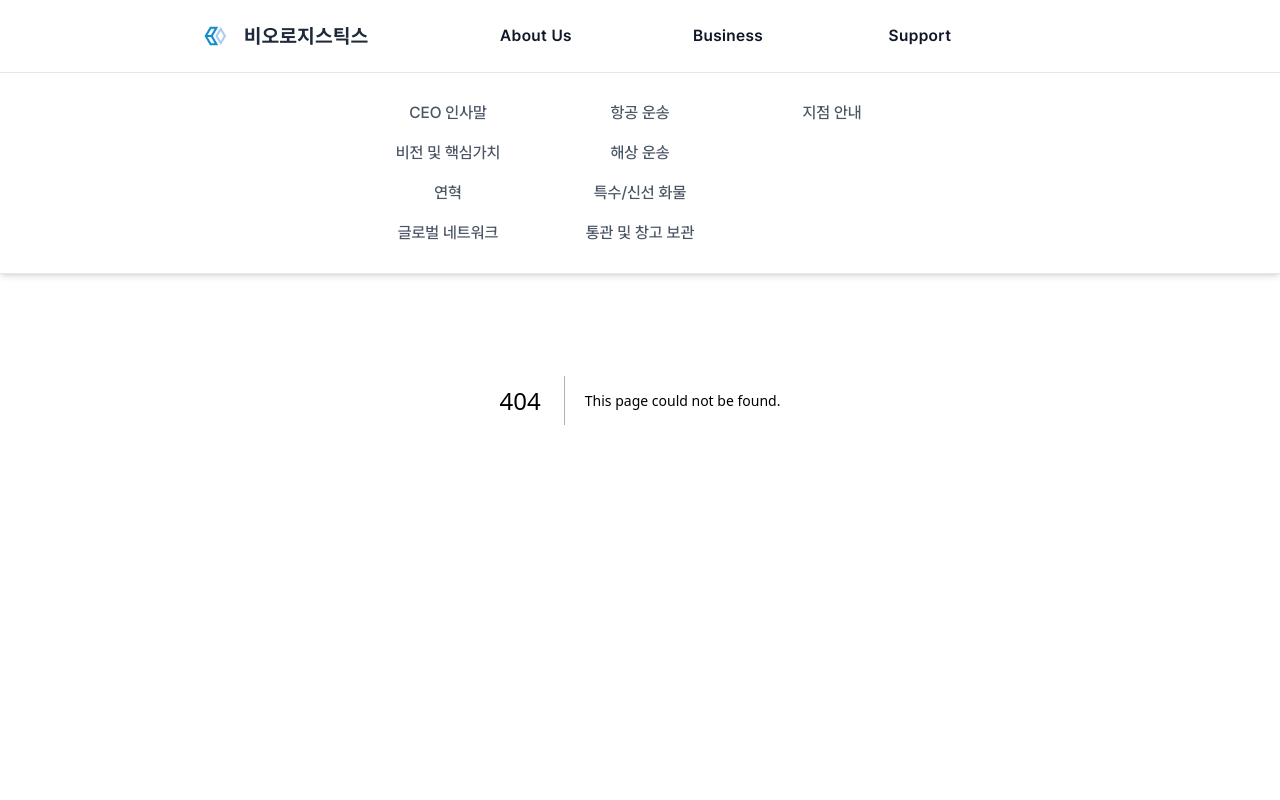
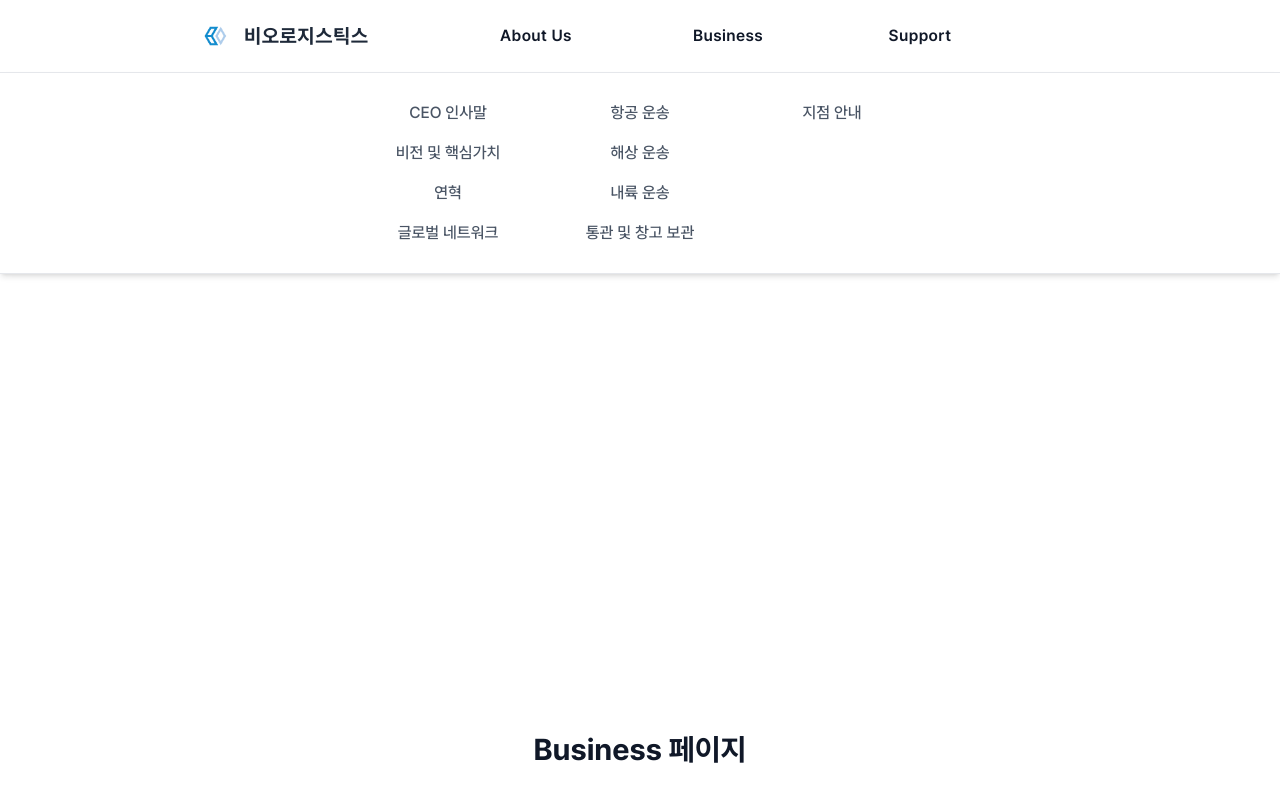
Before and after one commit to kdhqwe1030/bologistics, a Next.js app: page /business/air in a window 1280 px wide. Before the commit this address had no page. Shown: the top 800 px of the page. Built offline with nearby package versions, Linux system fonts and the light colour scheme.

Commit message:
feat: 상세 페이지 임의 구축

```diff
--- a/app/about/page.tsx
+++ b/app/about/page.tsx
@@ -1,7 +1,35 @@
 export default function AboutPage() {
   return (
-    <div className="flex min-h-screen w-full items-center justify-center bg-white pt-32">
-      <h1 className="text-3xl font-bold text-gray-900">About Us 페이지</h1>
+    <div className="flex w-full flex-col">
+      <section
+        id="ceo"
+        className="flex min-h-screen w-full scroll-mt-20 items-center justify-center bg-white pt-32"
+      >
+        <h1 className="text-3xl font-bold text-gray-900">CEO 인사말</h1>
+      </section>
+
+      <section id="vision" className="w-full scroll-mt-20">
+        <div className="flex min-h-screen w-full items-center justify-center bg-gray-50">
+          <h1 className="text-3xl font-bold text-gray-900">비전</h1>
+        </div>
+        <div className="flex min-h-screen w-full items-center justify-center bg-gray-50">
+          <h1 className="text-3xl font-bold text-gray-900">핵심가치</h1>
+        </div>
+      </section>
+
+      <section
+        id="history"
+        className="flex min-h-screen w-full  items-center justify-center bg-white"
+      >
+        <h1 className="text-3xl font-bold text-gray-900">연혁</h1>
+      </section>
+
+      <section
+        id="network"
+        className="flex min-h-screen w-full items-center justify-center bg-gray-50"
+      >
+        <h1 className="text-3xl font-bold text-gray-900">글로벌 네트워크</h1>
+      </section>
     </div>
   );
 }
--- /dev/null
+++ b/app/business/air/page.tsx
@@ -0,0 +1,7 @@
+export default function BusinessPage() {
+  return (
+    <div className="flex min-h-screen w-full items-center justify-center bg-white pt-32">
+      <h1 className="text-3xl font-bold text-gray-900">Business 페이지</h1>
+    </div>
+  );
+}
--- /dev/null
+++ b/app/business/inland/page.tsx
@@ -0,0 +1,7 @@
+export default function BusinessPage() {
+  return (
+    <div className="flex min-h-screen w-full items-center justify-center bg-white pt-32">
+      <h1 className="text-3xl font-bold text-gray-900">Business 페이지</h1>
+    </div>
+  );
+}
--- /dev/null
+++ b/app/business/layout.tsx
@@ -0,0 +1,68 @@
+"use client";
+
+import Link from "next/link";
+import { usePathname } from "next/navigation";
+
+const TABS = [
+  {
+    label: "항공 운송",
+    href: "/business/air",
+  },
+  {
+    label: "해상 운송",
+    href: "/business/sea",
+  },
+  {
+    label: "내륙 운송",
+    href: "/business/inland",
+  },
+  {
+    label: "통관 및 창고 보관",
+    href: "/business/warehouse",
+  },
+];
+
+export default function BusinessLayout({
+  children,
+}: {
+  children: React.ReactNode;
+}) {
+  const pathname = usePathname();
+
+  return (
+    <main className="min-h-screen bg-white pt-24">
+      {/* 탭바 영역 */}
+      <section className="mx-auto mt-16 w-full max-w-7xl px-6 lg:px-12">
+        <nav className="flex border-b border-gray-200">
+          {TABS.map((tab) => {
+            const isActive =
+              pathname === tab.href || pathname.startsWith(`${tab.href}/`);
+
+            return (
+              <Link
+                key={tab.href}
+                href={tab.href}
+                className={`relative flex-1 pb-5 text-center text-base transition-colors ${
+                  isActive
+                    ? "font-semibold text-gray-900"
+                    : "font-medium text-gray-400 hover:text-gray-700"
+                }`}
+              >
+                {tab.label}
+
+                {isActive && (
+                  <span className="absolute bottom-[-1px] left-0 h-0.5 w-full bg-[#1688CA]" />
+                )}
+              </Link>
+            );
+          })}
+        </nav>
+      </section>
+
+      {/* 각 페이지 내용 */}
+      <section className="mx-auto w-full max-w-7xl px-6 py-20 lg:px-12">
+        {children}
+      </section>
+    </main>
+  );
+}
--- a/app/business/page.tsx
+++ b/app/business/page.tsx
@@ -1,7 +1,5 @@
 export default function BusinessPage() {
   return (
-    <div className="flex min-h-screen w-full items-center justify-center bg-white pt-32">
-      <h1 className="text-3xl font-bold text-gray-900">Business 페이지</h1>
-    </div>
+    <div className="flex min-h-screen w-full items-center justify-center bg-white pt-32"></div>
   );
 }
--- /dev/null
+++ b/app/business/sea/page.tsx
@@ -0,0 +1,7 @@
+export default function BusinessPage() {
+  return (
+    <div className="flex min-h-screen w-full items-center justify-center bg-white pt-32">
+      <h1 className="text-3xl font-bold text-gray-900">Business 페이지</h1>
+    </div>
+  );
+}
--- /dev/null
+++ b/app/business/warehouse/page.tsx
@@ -0,0 +1,7 @@
+export default function BusinessPage() {
+  return (
+    <div className="flex min-h-screen w-full items-center justify-center bg-white pt-32">
+      <h1 className="text-3xl font-bold text-gray-900">Business 페이지</h1>
+    </div>
+  );
+}
--- a/app/components/Header.tsx
+++ b/app/components/Header.tsx
@@ -1,26 +1,40 @@
 "use client";
 
 import Image from "next/image";
+import Link from "next/link";
+import { usePathname } from "next/navigation";
 import { useEffect, useState } from "react";
+import { HEADER_OFFSET } from "../lib/scroll";
 
 const MENUS = [
   {
     title: "About Us",
-    items: ["CEO 인사말", "비전 및 핵심가치", "연혁", "글로벌 네트워크"],
+    items: [
+      { label: "CEO 인사말", href: "/about#ceo" },
+      { label: "비전 및 핵심가치", href: "/about#vision" },
+      { label: "연혁", href: "/about#history" },
+      { label: "글로벌 네트워크", href: "/about#network" },
+    ],
   },
   {
     title: "Business",
-    items: ["항공 운송", "해상 운송", "특수/신선 화물", "통관 및 창고 보관"],
+    items: [
+      { label: "항공 운송", href: "/business/air" },
+      { label: "해상 운송", href: "/business/sea" },
+      { label: "내륙 운송", href: "/business/inland" },
+      { label: "통관 및 창고 보관", href: "/business/warehouse" },
+    ],
   },
   {
     title: "Support",
-    items: ["지점 안내"],
+    items: [{ label: "지점 안내", href: "#" }],
   },
 ];
 
 export default function Header() {
   const [isOpen, setIsOpen] = useState(false);
   const [scrolled, setScrolled] = useState(false);
+  const pathname = usePathname();
 
   useEffect(() => {
     let mounted = true;
@@ -39,7 +53,28 @@ export default function Header() {
     };
   }, []);
 
-  const isLight = scrolled || isOpen;
+  const isLight = pathname !== "/" || scrolled || isOpen;
+
+  const handleItemClick =
+    (href: string) => (e: React.MouseEvent<HTMLAnchorElement>) => {
+      setIsOpen(false);
+
+      const [path, hash] = href.split("#");
+      if (!hash) return;
+
+      const isSamePage = path === pathname;
+      if (!isSamePage) return;
+
+      e.preventDefault();
+      const target = document.getElementById(hash);
+      if (!target) return;
+
+      if (window.__lenis) {
+        window.__lenis.scrollTo(target, { offset: -HEADER_OFFSET });
+      } else {
+        target.scrollIntoView({ behavior: "smooth" });
+      }
+    };
 
   return (
     <header
@@ -114,13 +149,14 @@ export default function Header() {
                 className="flex w-32 flex-col items-center gap-4"
               >
                 {menu.items.map((item) => (
-                  <a
-                    key={item}
-                    href="#"
+                  <Link
+                    key={item.label}
+                    href={item.href}
+                    onClick={handleItemClick(item.href)}
                     className="whitespace-nowrap text-base font-medium text-gray-600 transition-colors hover:text-[#1688CA]"
                   >
-                    {item}
-                  </a>
+                    {item.label}
+                  </Link>
                 ))}
               </div>
             ))}
--- a/app/support/page.tsx
+++ b/app/support/page.tsx
@@ -1,7 +1,9 @@
 export default function SupportPage() {
   return (
     <div className="flex min-h-screen w-full items-center justify-center bg-white pt-32">
-      <h1 className="text-3xl font-bold text-gray-900">Support 페이지</h1>
+      <h1 className="text-3xl font-bold text-gray-900">
+        지점 안내, 추후 구현예정
+      </h1>
     </div>
   );
 }
```
